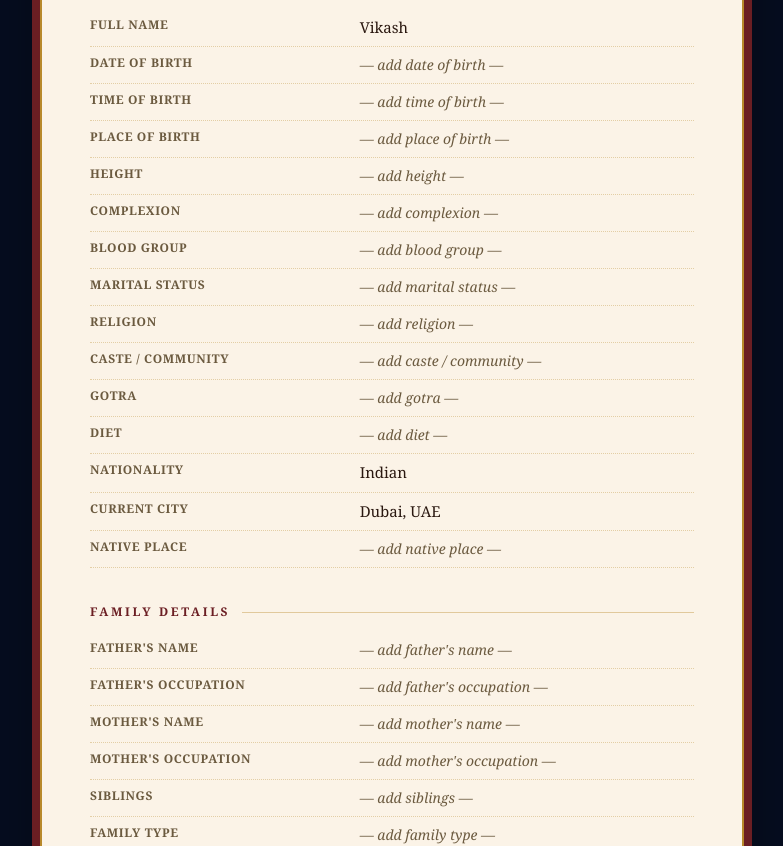
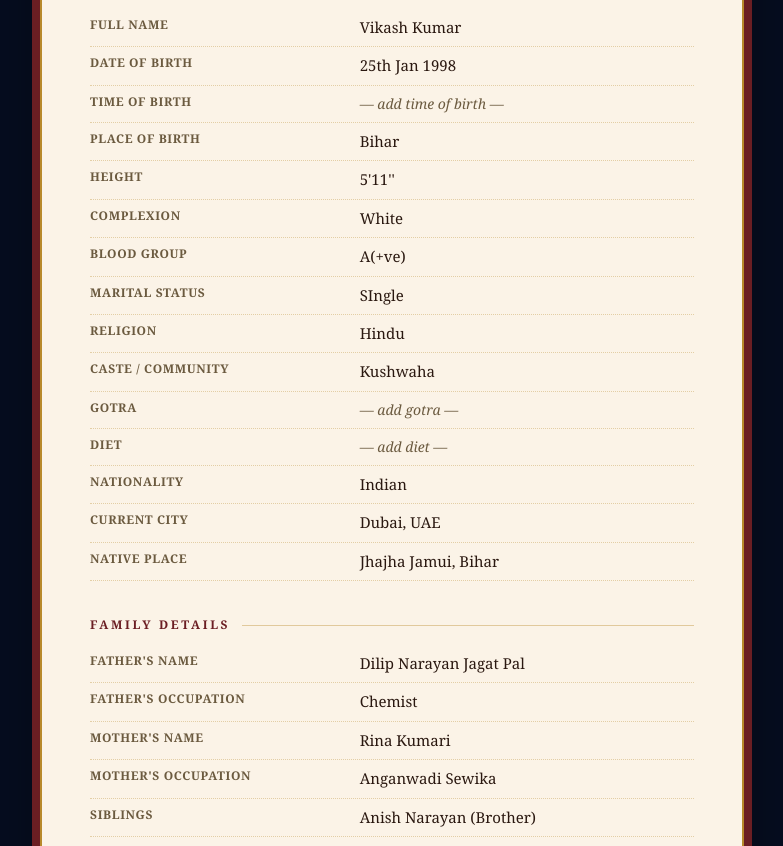
Before and after one commit to Vikash-xai/ecommerce-strategy-portfolio, a Next.js app: page /biodata in a window 1280 px wide. Shown: the part 860-1706 px from the top of the page, without its empty margins (248-1031 px from the left). Built offline with nearby package versions, Linux system fonts and the light colour scheme; no server answers.

Commit message:
Update biodata via admin panel

```diff
--- a/app/biodata/biodataData.ts
+++ b/app/biodata/biodataData.ts
@@ -1,30 +1,30 @@
 export type Field = { label: string; value: string | null };
 
 export const personalDetails: Field[] = [
-  { label: "Full Name", value: "Vikash" },
-  { label: "Date of Birth", value: null },
+  { label: "Full Name", value: "Vikash Kumar" },
+  { label: "Date of Birth", value: "25th Jan 1998" },
   { label: "Time of Birth", value: null },
-  { label: "Place of Birth", value: null },
-  { label: "Height", value: null },
-  { label: "Complexion", value: null },
-  { label: "Blood Group", value: null },
-  { label: "Marital Status", value: null },
-  { label: "Religion", value: null },
-  { label: "Caste / Community", value: null },
+  { label: "Place of Birth", value: "Bihar" },
+  { label: "Height", value: "5'11''" },
+  { label: "Complexion", value: "White" },
+  { label: "Blood Group", value: "A(+ve)" },
+  { label: "Marital Status", value: "SIngle" },
+  { label: "Religion", value: "Hindu" },
+  { label: "Caste / Community", value: "Kushwaha" },
   { label: "Gotra", value: null },
   { label: "Diet", value: null },
   { label: "Nationality", value: "Indian" },
   { label: "Current City", value: "Dubai, UAE" },
-  { label: "Native Place", value: null },
+  { label: "Native Place", value: "Jhajha Jamui, Bihar" },
 ];
 
 export const familyDetails: Field[] = [
-  { label: "Father's Name", value: null },
-  { label: "Father's Occupation", value: null },
-  { label: "Mother's Name", value: null },
-  { label: "Mother's Occupation", value: null },
-  { label: "Siblings", value: null },
-  { label: "Family Type", value: null },
+  { label: "Father's Name", value: "Dilip Narayan Jagat Pal" },
+  { label: "Father's Occupation", value: "Chemist" },
+  { label: "Mother's Name", value: "Rina Kumari" },
+  { label: "Mother's Occupation", value: "Anganwadi Sewika" },
+  { label: "Siblings", value: "Anish Narayan (Brother)" },
+  { label: "Family Type", value: "Semi Joint" },
 ];
 
 export const astrologicalDetails: Field[] = [
```
